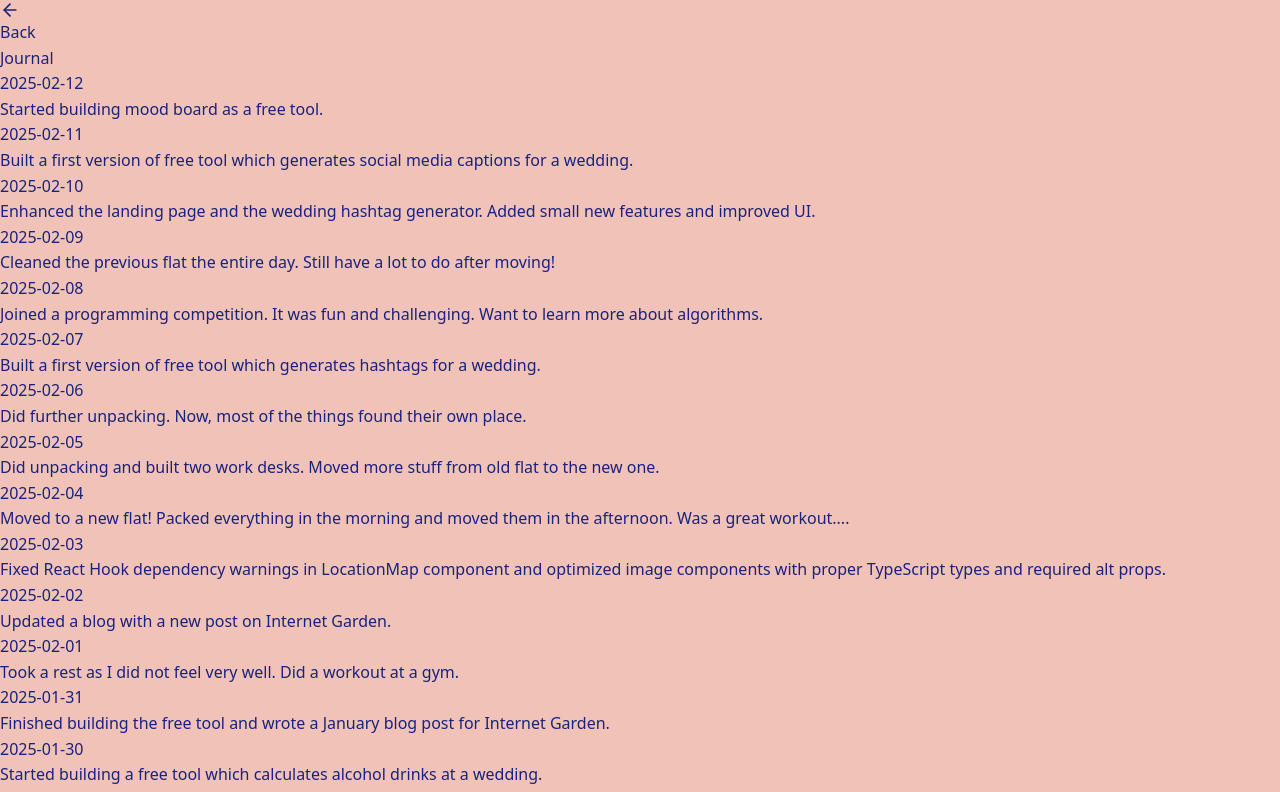
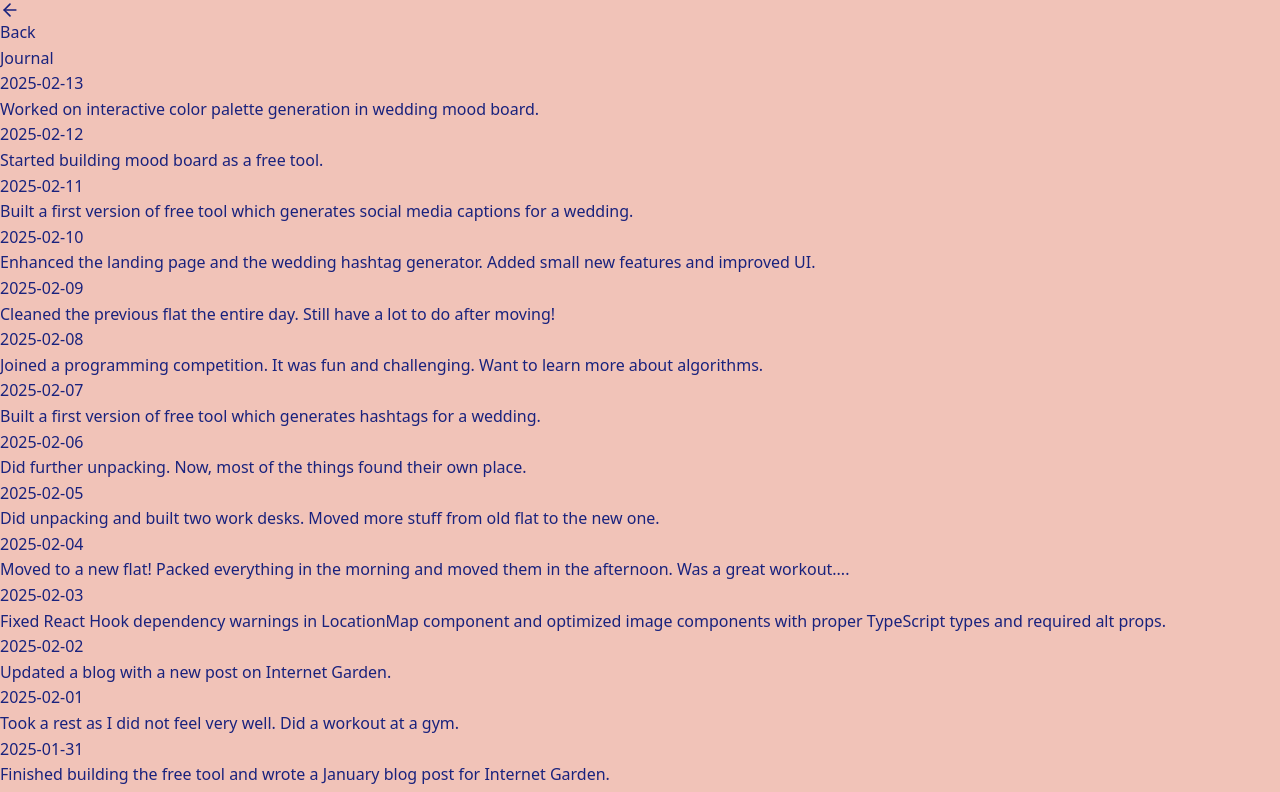
Before and after one commit to minamicode/minamicode.com, a Next.js app: page /journal in a window 1280 px wide. Shown: the top 792 px of the page. Built offline with nearby package versions, Linux system fonts and the light colour scheme.

Commit message:
add a journal

```diff
--- a/src/app/_components/JournalEntries.tsx
+++ b/src/app/_components/JournalEntries.tsx
@@ -6,6 +6,10 @@ type JournalEntry = {
 };
 
 const entries: JournalEntry[] = [
+  {
+    date: "2025-02-13",
+    text: "Worked on interactive color palette generation in wedding mood board.",
+  },
   {
     date: "2025-02-12",
     text: "Started building mood board as a free tool.",
```
